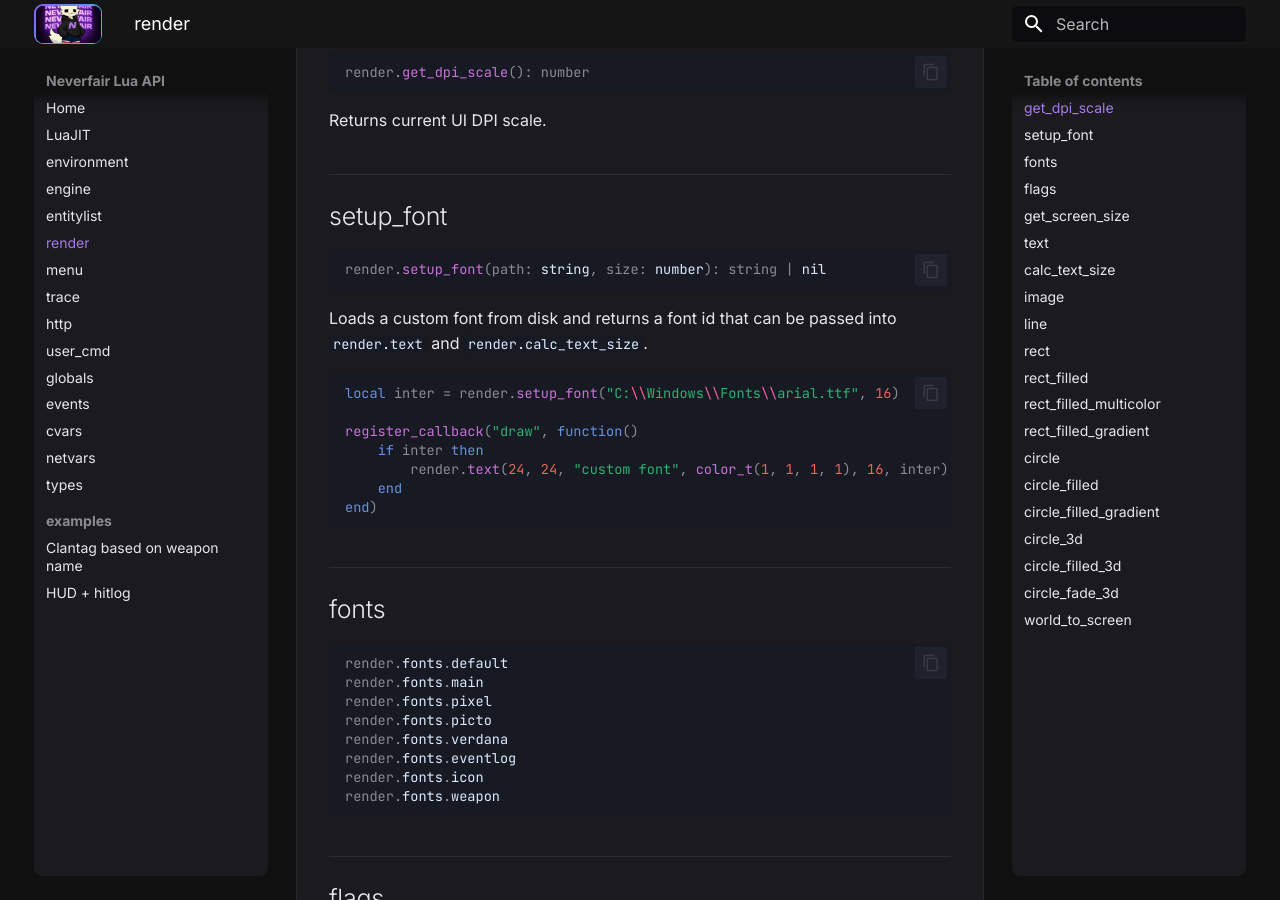
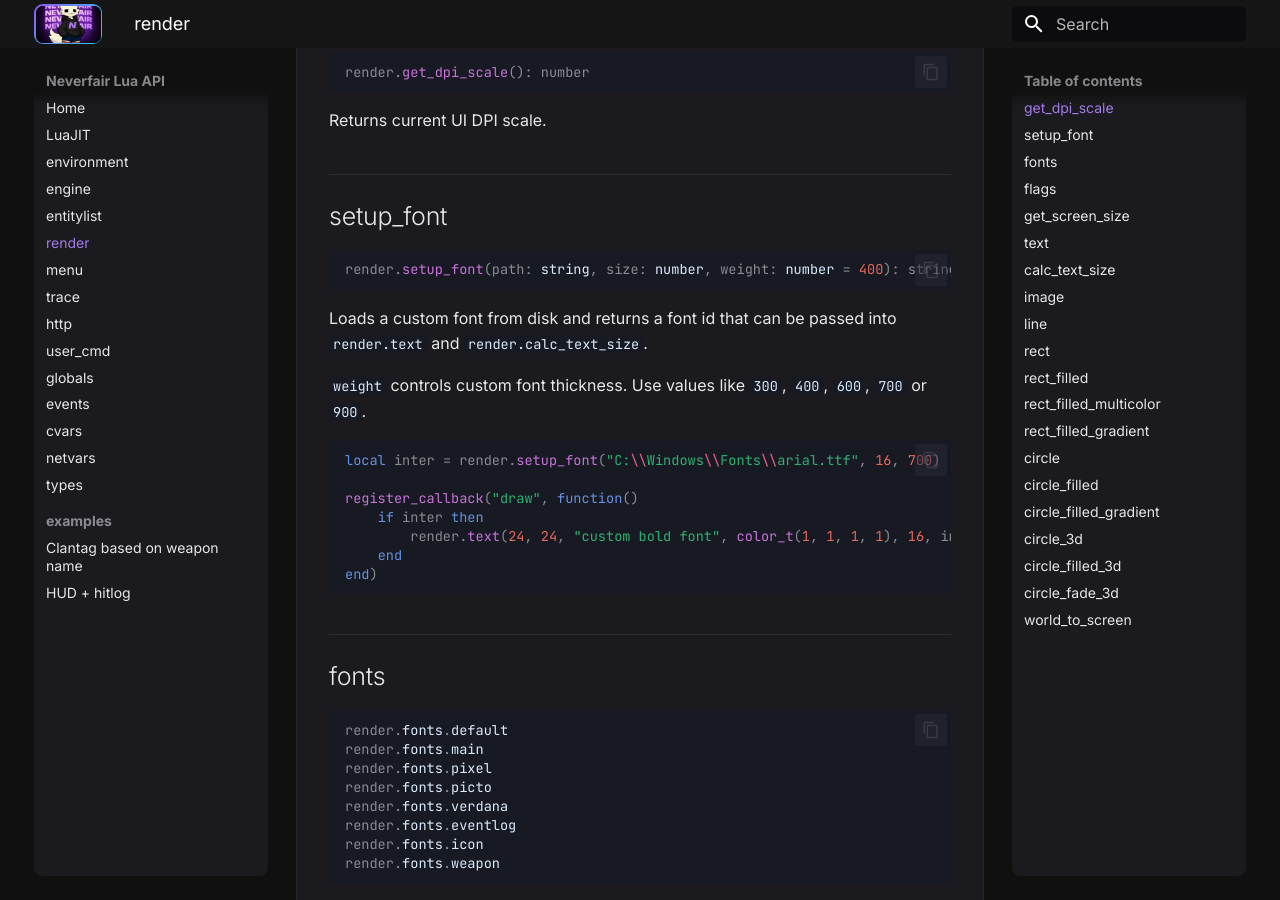
Before and after one commit to NEVERFAIR/cs2-docs, an MkDocs documentation site: the page built from docs/render.md, in a window 1280 px wide and 900 px high, scrolled down 389 px. Built offline with MkDocs 1.6.1 and Material for MkDocs 9.7.7, drawn with Linux system fonts in a browser that asks for light colours.

Commit message:
Update render.md

````diff
--- a/docs/render.md
+++ b/docs/render.md
@@ -15,17 +15,19 @@ Returns current UI DPI scale.
 ## setup_font
 
 ```lua
-render.setup_font(path: string, size: number): string | nil
+render.setup_font(path: string, size: number, weight: number = 400): string | nil
 ```
 
 Loads a custom font from disk and returns a font id that can be passed into `render.text` and `render.calc_text_size`.
 
+`weight` controls custom font thickness. Use values like `300`, `400`, `600`, `700` or `900`.
+
 ```lua
-local inter = render.setup_font("C:\\Windows\\Fonts\\arial.ttf", 16)
+local inter = render.setup_font("C:\\Windows\\Fonts\\arial.ttf", 16, 700)
 
 register_callback("draw", function()
     if inter then
-        render.text(24, 24, "custom font", color_t(1, 1, 1, 1), 16, inter)
+        render.text(24, 24, "custom bold font", color_t(1, 1, 1, 1), 16, inter)
     end
 end)
 ```
````
